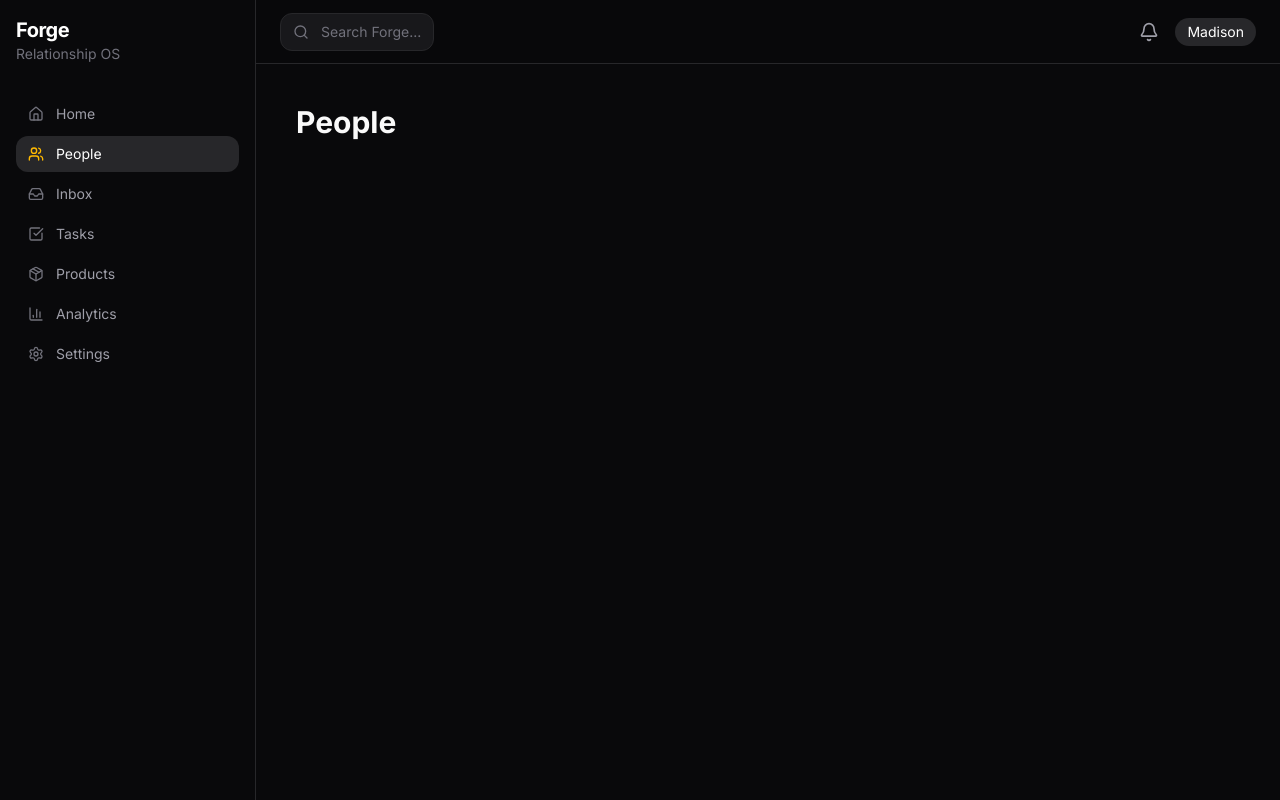
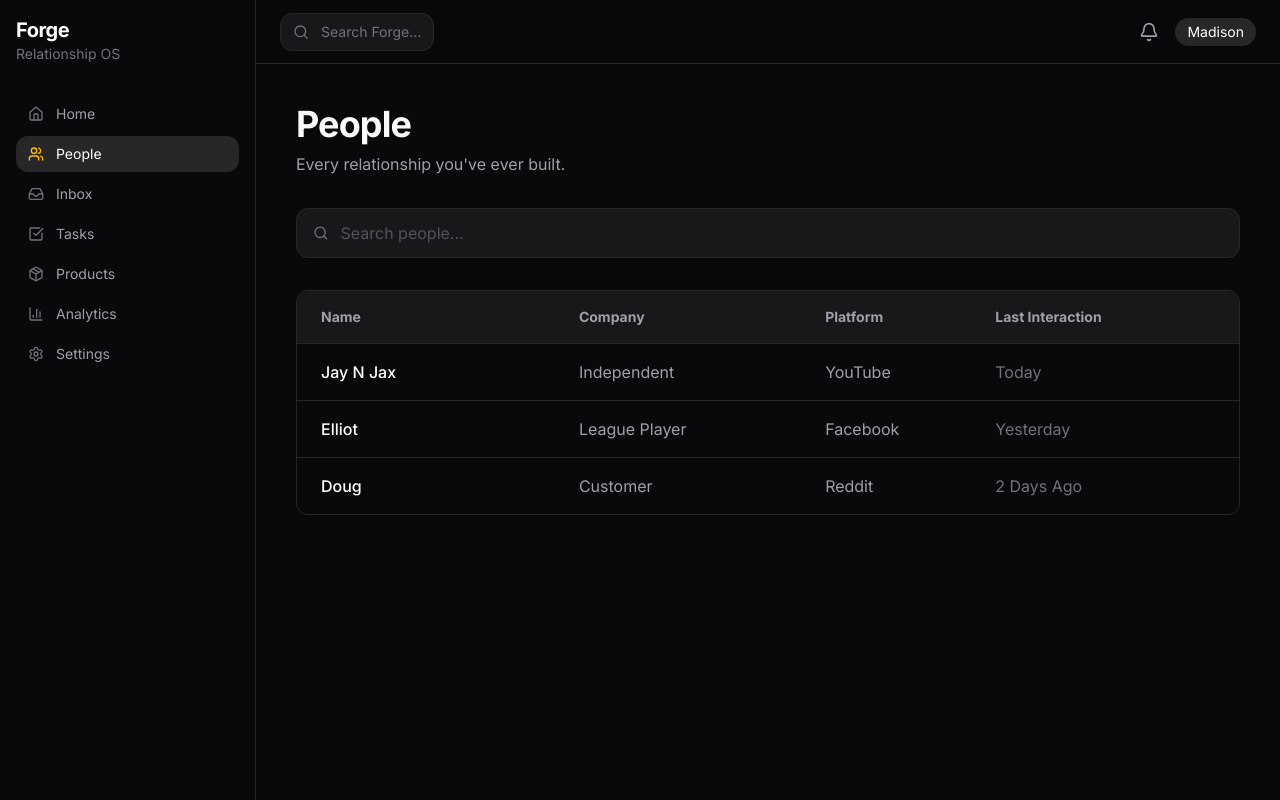
Before and after one commit to matwood18/forge-os, a Next.js app: page /people in a window 1280 px wide. Built offline with nearby package versions, Linux system fonts and the light colour scheme.

Commit message:
Use reusable people data

```diff
--- a/app/people/page.tsx
+++ b/app/people/page.tsx
@@ -1,7 +1,74 @@
-export default function Page() {
+import { Search } from "lucide-react"
+
+const people = [
+  {
+    name: "Jay N Jax",
+    company: "Independent",
+    platform: "YouTube",
+    lastInteraction: "Today",
+  },
+  {
+    name: "Elliot",
+    company: "League Player",
+    platform: "Facebook",
+    lastInteraction: "Yesterday",
+  },
+  {
+    name: "Doug",
+    company: "Customer",
+    platform: "Reddit",
+    lastInteraction: "2 Days Ago",
+  },
+]
+
+export default function PeoplePage() {
   return (
-    <main className="p-10">
-      <h1 className="text-3xl font-bold">People</h1>
-    </main>
+    <div className="max-w-7xl p-10">
+      <div className="mb-8">
+        <h1 className="text-4xl font-bold tracking-tight">People</h1>
+
+        <p className="mt-2 text-zinc-400">
+          Every relationship you&apos;ve ever built.
+        </p>
+      </div>
+
+      <div className="mb-8 flex items-center gap-3 rounded-xl border border-zinc-800 bg-zinc-900 px-4 py-3">
+        <Search className="h-4 w-4 text-zinc-500" />
+
+        <input
+          className="w-full bg-transparent outline-none placeholder:text-zinc-600"
+          placeholder="Search people..."
+        />
+      </div>
+
+      <div className="overflow-hidden rounded-xl border border-zinc-800">
+        <table className="w-full">
+          <thead className="bg-zinc-900">
+            <tr className="text-left text-sm text-zinc-400">
+              <th className="px-6 py-4">Name</th>
+              <th>Company</th>
+              <th>Platform</th>
+              <th>Last Interaction</th>
+            </tr>
+          </thead>
+
+          <tbody>
+            {people.map((person) => (
+              <tr
+                key={person.name}
+                className="border-t border-zinc-800 transition hover:bg-zinc-900/60"
+              >
+                <td className="px-6 py-4 font-medium text-white">
+                  {person.name}
+                </td>
+                <td className="text-zinc-400">{person.company}</td>
+                <td className="text-zinc-400">{person.platform}</td>
+                <td className="text-zinc-500">{person.lastInteraction}</td>
+              </tr>
+            ))}
+          </tbody>
+        </table>
+      </div>
+    </div>
   )
 }
```
